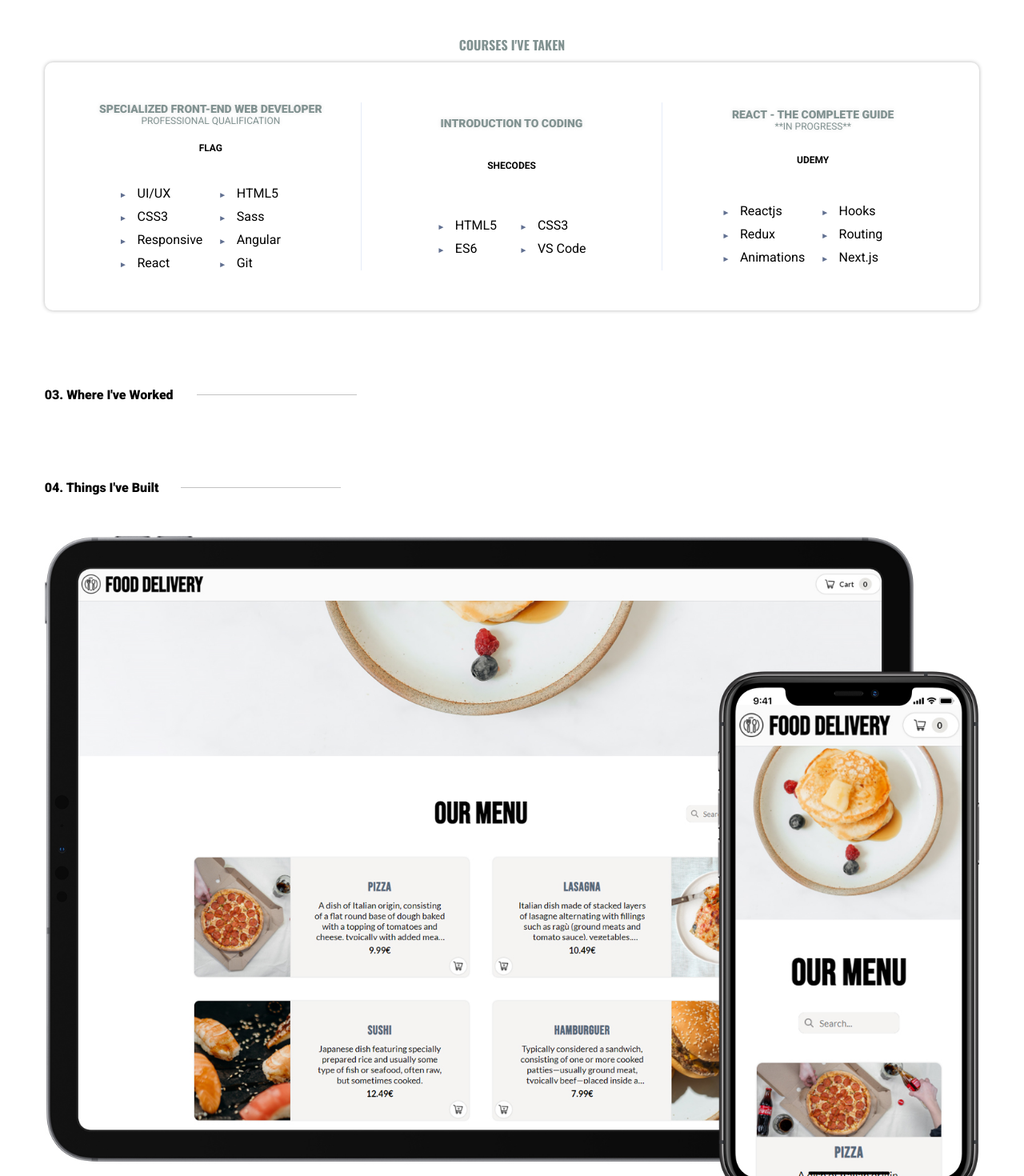
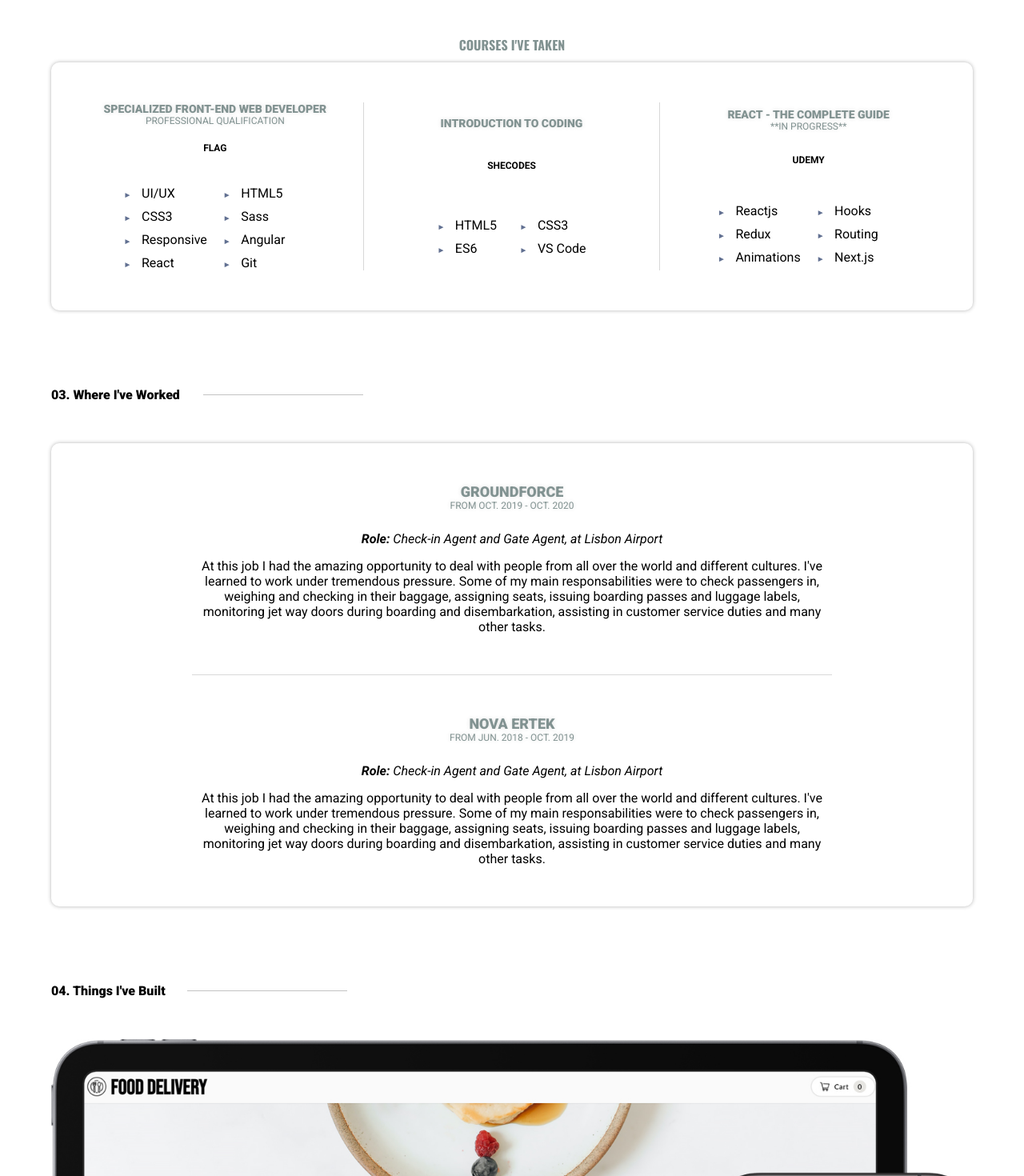
Before and after one commit to Raquel-Almeida/curriculum, a React (Create React App) app: page / in a window 1280 px wide. Shown: the part 1080-2550 px from the top of the page at 80% size. Built offline with nearby package versions, Linux system fonts and the light colour scheme.

Commit message:
Timeline Updated

```diff
--- a/src/App.css
+++ b/src/App.css
@@ -6,3 +6,9 @@
   margin: 0;
   padding: 0;
 }
+
+h1 {
+  font-size: 1.5rem;
+  font-weight: bold;
+  text-align: center;
+}
--- a/src/components/About/About.jsx
+++ b/src/components/About/About.jsx
@@ -14,14 +14,12 @@ export default function About() {
         ></img>
         <div className={styles.about_me_container}>
           <p className={styles.job}>Front-End Web Developer</p>
-          <h1 className={styles.name}>
-            Hi, I'm Raquel Almeida. Nice to meet you.
-          </h1>
+          <h1>Hi, I'm Raquel Almeida. Nice to meet you.</h1>
           <p className={styles.about_me}>
             I'm extremely motivated to constantly improve my skills, overcome
             hurdles and grow professionally. I enjoy working in a team
             enviroment and I do well under pressure. In my spare time I love to
-            travell, discover new places and cultures, watch movies and series
+            travel, discover new places and cultures, watch movies and series
             and collect vinyl records.
           </p>
         </div>
--- a/src/components/About/About.module.scss
+++ b/src/components/About/About.module.scss
@@ -36,16 +36,12 @@
         white-space: nowrap;
       }
 
-      .name {
+      h1 {
         font-family: $titleFont;
-        font-size: 1.5rem;
-        font-weight: bold;
-        text-align: center;
       }
 
       .about_me {
         max-width: 800px;
-        color: rgb(95, 95, 95);
         font-size: 1rem;
         margin: 25px 0 0 0;
         text-align: center;
--- a/src/components/Portfolio/Portfolio.module.scss
+++ b/src/components/Portfolio/Portfolio.module.scss
@@ -3,11 +3,11 @@
 .portfolio_container {
   width: 100%;
   background-color: white;
-  padding: 6vh 25px;
+  padding: 6vh 0;
 
   .portfolio {
     align-items: flex-start;
-    width: 95%;
+    width: 90%;
     max-width: 1200px;
     min-width: 200px;
     margin: 0 auto;
--- a/src/components/Skills/Skills.module.scss
+++ b/src/components/Skills/Skills.module.scss
@@ -4,17 +4,17 @@
   width: 100%;
   background: linear-gradient(
     0deg,
-    rgba(255, 255, 255, 1) 72%,
-    rgba(129, 146, 145, 1) 72%
+    rgba(255, 255, 255, 1) 75%,
+    rgba(129, 146, 145, 1) 75%
   );
   color: black;
-  padding: 6vh 25px;
+  padding: 6vh 0;
   text-align: center;
 
   .skills {
     @include flexCenter(column);
     align-items: flex-start;
-    width: 95%;
+    width: 90%;
     max-width: 1200px;
     min-width: 225px;
     text-align: left;
@@ -105,7 +105,7 @@
           width: 100%;
           padding: 0 15px;
           max-width: 500px;
-          border-right: 1px solid #e6ecf8;
+          border-right: 1px solid #d8d8d8;
 
           h4 {
             font-size: 0.875rem;
--- a/src/components/Timeline/Timeline.jsx
+++ b/src/components/Timeline/Timeline.jsx
@@ -7,6 +7,44 @@ export default function Timeline() {
     <section className={styles.timeline_container} id="timeline">
       <div className={styles.timeline}>
         <h2>03. Where I've Worked</h2>
+        <div className={styles.card}>
+          <div className={styles.job}>
+            <h4>
+              Groundforce
+              <p>From Oct. 2019 - Oct. 2020</p>
+            </h4>
+            <p className={styles.job_description}>
+              <i>
+                <b>Role:</b> Check-in Agent and Gate Agent, at Lisbon Airport
+              </i>
+              At this job I had the amazing opportunity to deal with people from
+              all over the world and different cultures. I've learned to work
+              under tremendous pressure. Some of my main responsabilities were
+              to check passengers in, weighing and checking in their baggage,
+              assigning seats, issuing boarding passes and luggage labels,
+              monitoring jet way doors during boarding and disembarkation,
+              assisting in customer service duties and many other tasks.
+            </p>
+          </div>
+          <div className={styles.job}>
+            <h4>
+              Nova Ertek
+              <p>From Jun. 2018 - Oct. 2019</p>
+            </h4>
+            <p className={styles.job_description}>
+              <i>
+                <b>Role:</b> Check-in Agent and Gate Agent, at Lisbon Airport
+              </i>
+              At this job I had the amazing opportunity to deal with people from
+              all over the world and different cultures. I've learned to work
+              under tremendous pressure. Some of my main responsabilities were
+              to check passengers in, weighing and checking in their baggage,
+              assigning seats, issuing boarding passes and luggage labels,
+              monitoring jet way doors during boarding and disembarkation,
+              assisting in customer service duties and many other tasks.
+            </p>
+          </div>
+        </div>
       </div>
     </section>
   );
--- a/src/components/Timeline/Timeline.module.scss
+++ b/src/components/Timeline/Timeline.module.scss
@@ -4,13 +4,13 @@
   width: 100%;
   background: white;
   color: black;
-  padding: 6vh 25px;
+  padding: 6vh 0;
   text-align: center;
 
   .timeline {
     @include flexCenter(column);
     align-items: flex-start;
-    width: 95%;
+    width: 90%;
     max-width: 1200px;
     min-width: 200px;
     text-align: left;
@@ -32,6 +32,47 @@
         background-color: #c2c2c2;
       }
     }
+
+    .card {
+      @include flexCenter(column);
+      width: 100%;
+      background-color: white;
+      border-radius: 10px;
+      box-shadow: 0 0 5px rgba(0, 0, 0, 0.3);
+      padding: 0 20px;
+      text-align: center;
+
+      .job {
+        @include flexCenter(column);
+        gap: 25px;
+        width: 100%;
+        max-width: 800px;
+        padding: 50px 0;
+        border-bottom: 1px solid #d8d8d8;
+
+        &:last-of-type {
+          border-bottom: none;
+        }
+
+        h4 {
+          font-size: 1.125rem;
+          color: $primaryColor;
+          text-shadow: 0 0 5px rgba(107, 107, 107, 0.2);
+          text-transform: uppercase;
+          font-weight: 900;
+
+          p {
+            font-size: 0.75rem;
+            font-weight: normal;
+          }
+        }
+
+        .job_description {
+          @include flexCenter(column);
+          gap: 15px;
+        }
+      }
+    }
   }
 }
 
```
